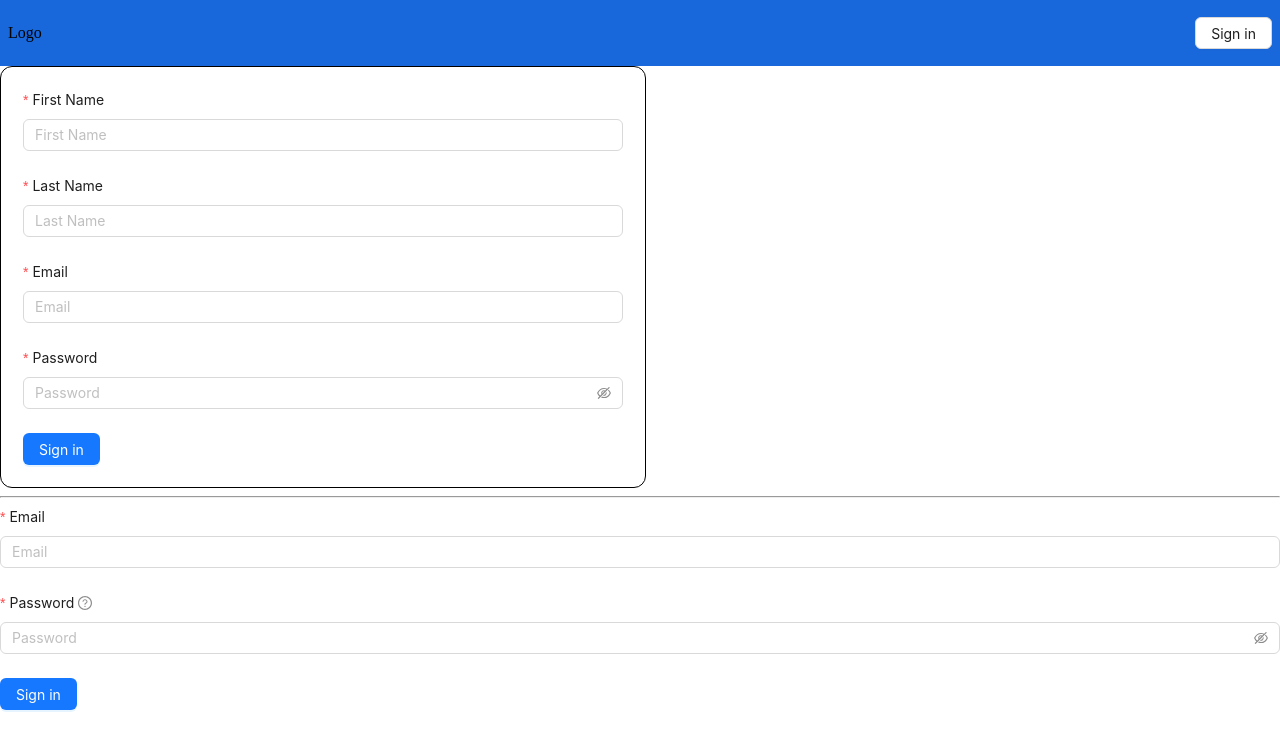
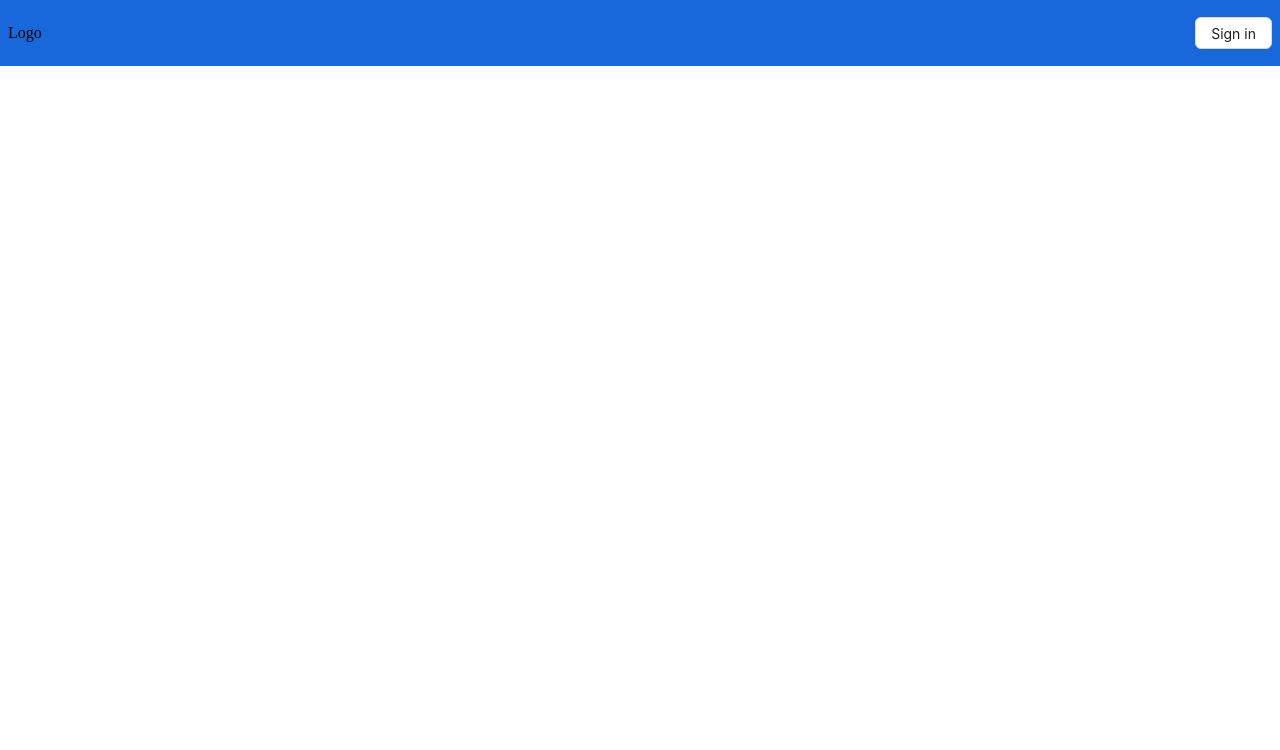
Before and after one commit to Ashot-Har-yan/jira, a React (Create React App) app: page / in a window 1280 px wide. Shown: the top 750 px of the page. Built offline with nearby package versions, Linux system fonts and the light colour scheme.

Commit message:
add navigation login to register

```diff
--- a/package.json
+++ b/package.json
@@ -10,6 +10,7 @@
     "firebase": "^10.14.0",
     "react": "^18.3.1",
     "react-dom": "^18.3.1",
+    "react-router-dom": "^6.26.2",
     "react-scripts": "5.0.1",
     "web-vitals": "^2.1.4"
   },
--- a/src/App.js
+++ b/src/App.js
@@ -1,16 +1,24 @@
-import Header from './components/global/Header';
+import Register from './pages/register'
 import Login from './pages/login';
-import Register from './pages/register';
+import MainLayout from "./components/layouts/main"
+import { RouterProvider,createBrowserRouter,createRoutesFromElements,Route } from 'react-router-dom';
+import { ROUTE_CONSTANTS } from './core/utils/constants';
 import './styles/global.css'
 
 const App =()=> {
   return (
-    <div id ="disContainer">
-      <Header/>
-      <Register/>
-      <hr/>
-      <Login/>
-    </div>
+  <RouterProvider
+  router = {
+    createBrowserRouter(
+      createRoutesFromElements(
+       <Route path = "/" element={<MainLayout />} >
+        <Route path = {ROUTE_CONSTANTS.LOGIN} element = {<Login />}></Route>
+        <Route path = {ROUTE_CONSTANTS.REGISTER} element = {<Register />}></Route>
+       </Route>
+      )
+    )
+  }
+  />
   );
 }
 
--- /dev/null
+++ b/src/components/layouts/main/index.js
@@ -0,0 +1,16 @@
+import Header from "../../global/Header";
+import { Outlet } from "react-router-dom";
+
+const MainLayout = ()=>{
+    return(
+        <div className="main_layout_container">
+            <Header />
+            <main>
+                <Outlet />
+            </main>
+
+        </div>
+    )
+}
+
+export default MainLayout
--- a/src/core/utils/constants.js
+++ b/src/core/utils/constants.js
@@ -1 +1,6 @@
 export const regexpValidation = /^(?=.*[0-9])(?=.*[!@#$%^&*])[a-zA-Z0-9!@#$%^&*]{6,16}$/
+
+    export const ROUTE_CONSTANTS = {
+        LOGIN:'/login',
+        REGISTER:'/register'
+    };
--- a/src/pages/login/index.js
+++ b/src/pages/login/index.js
@@ -2,7 +2,8 @@ import React,{ useState } from 'react';
 import { Form, Input, Button } from 'antd';
 import { signInWithEmailAndPassword } from "firebase/auth";
 import { auth } from '../../services/firebase';
-import { regexpValidation } from '../../core/utils/constants';
+import { ROUTE_CONSTANTS } from '../../core/utils/constants';
+import { Link } from 'react-router-dom';
 
 const Login = ()=>{
     const [loading,setLoading] = useState(false)
@@ -10,16 +11,15 @@ const Login = ()=>{
   const [ form ] = Form.useForm();
 
   const handleLogin =  async values => {
-console.log(values,'>>>>>>')
     setLoading(true)
 
     try{
         const { email,password} = values;
-        const response = await signInWithEmailAndPassword(auth,email,password);
+         await signInWithEmailAndPassword(auth,email,password);
         form.resetFields();
 
-    }catch{
-        console.error()
+    }catch(error){
+        console.log(error)
     }finally{
         setLoading(false)
     }
@@ -49,10 +49,6 @@ console.log(values,'>>>>>>')
                 {
                     required:true,
                     message:"Please input your password"
-                },
-                {
-                    pattern:regexpValidation,
-                    message:'Wrong password'
                 }
             ]}
         >
@@ -62,6 +58,10 @@ console.log(values,'>>>>>>')
             <Button type = "primary" htmlType='submit' loading = {loading}>
                 Sign in
             </Button>
+
+            <Link to = {ROUTE_CONSTANTS.REGISTER}>
+                Sign up
+            </Link>
            </Form>
 
         </div>
--- a/src/pages/register/index.js
+++ b/src/pages/register/index.js
@@ -1,21 +1,24 @@
 import React,{ useState } from 'react';
+import { createUserWithEmailAndPassword } from 'firebase/auth';
 import { Form, Button, Input } from 'antd';
+import { auth } from '../../services/firebase';
+import { regexpValidation,ROUTE_CONSTANTS } from '../../core/utils/constants';
+import { Link, useNavigate } from 'react-router-dom';
 import './index.css';
-import { createUserWithEmailAndPassword } from 'firebase/auth';
-import { auth } from '../../services/firebase';
-import { regexpValidation } from '../../core/utils/constants';
 
 const Register = ()=>{
     const [loading,setLoading] = useState(false);
     const [form] = Form.useForm()
+    const navigate = useNavigate();
 
-    const handleRegister = async values=>{
+    const handleRegister = async values => {
         setLoading(true)
         const {email,password} = values;
         try{
             await createUserWithEmailAndPassword(auth,email,password)
-        }catch (e){
-            console.log(e)
+            navigate(ROUTE_CONSTANTS.LOGIN)
+        }catch(error){
+            console.log(error)
         }finally{
             setLoading(false)
         }
@@ -25,7 +28,7 @@ const Register = ()=>{
             <Form layout='vertical' form={form} onFinish={handleRegister}>
                 <Form.Item
                 label ='First Name'
-                name='FirstName'
+                name='firstName'
                 rules={[
                     {
                         required:true,
@@ -38,7 +41,7 @@ const Register = ()=>{
 
                 <Form.Item
                 label ='Last Name'
-                 name='LastName'
+                 name='lastName'
                  rules={[
                     {
                         required:true,
@@ -79,12 +82,15 @@ const Register = ()=>{
                 <Input.Password placeholder='Password' />
                 </Form.Item>
                 <Button type ='primary' htmlType='submit' loading = {loading}>
+                    Sign up
+                </Button>
+                <Link to = {ROUTE_CONSTANTS.LOGIN}>
                     Sign in
-                </Button>
+                </Link>
             </Form>
 
         </div>
     )
 }
 
-export default Register
+export default Register;
```
Also changed, not shown: src/components/layouts/cabinet/index.js (added), 1 other file (tests, documents, lock files or other folders).
